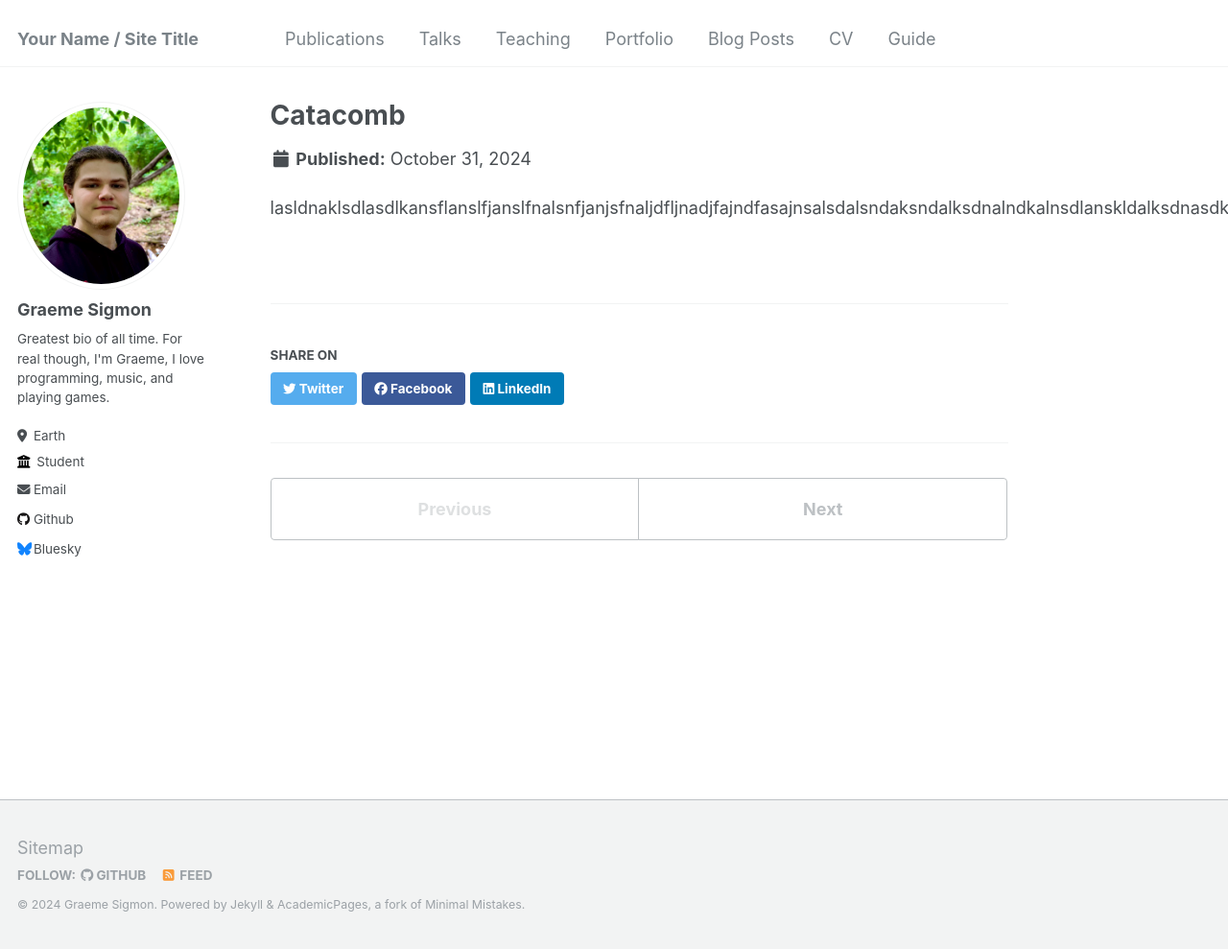
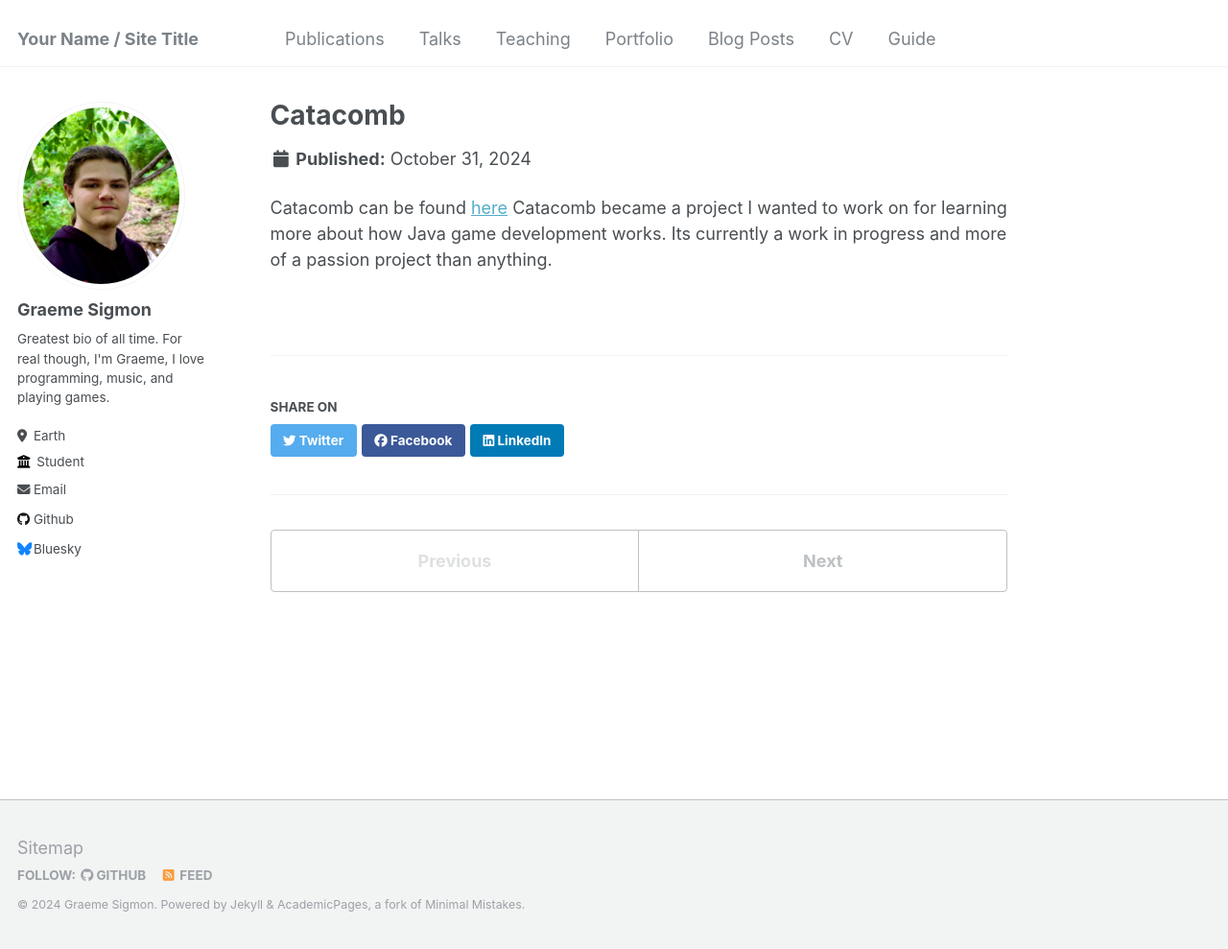
Before and after one commit to VVyv3rn/VVyv3rn.github.io, a Jekyll site: the page built from _portfolio/portfolio-1.md, in a window 1280 px wide and 989 px high. Shown: the whole window at 96% size. Built offline with Jekyll 4.4.1, drawn with Linux system fonts in a browser that asks for light colours.

Commit message:
Update portfolio-1.md
description to catacomb portfolio item

```diff
--- a/_portfolio/portfolio-1.md
+++ b/_portfolio/portfolio-1.md
@@ -4,4 +4,5 @@ excerpt: "The start of a game coded in Java with minimal libraries.<br/><img src
 collection: portfolio
 ---
 
-lasldnaklsdlasdlkansflanslfjanslfnalsnfjanjsfnaljdfljnadjfajndfasajnsalsdalsndaksndalksdnalndkalnsdlanskldalksdnasdkansdknsld
+Catacomb can be found [here](https://github.com/VVyv3rn/catacomb)
+Catacomb became a project I wanted to work on for learning more about how Java game development works. Its currently a work in progress and more of a passion project than anything.
```
